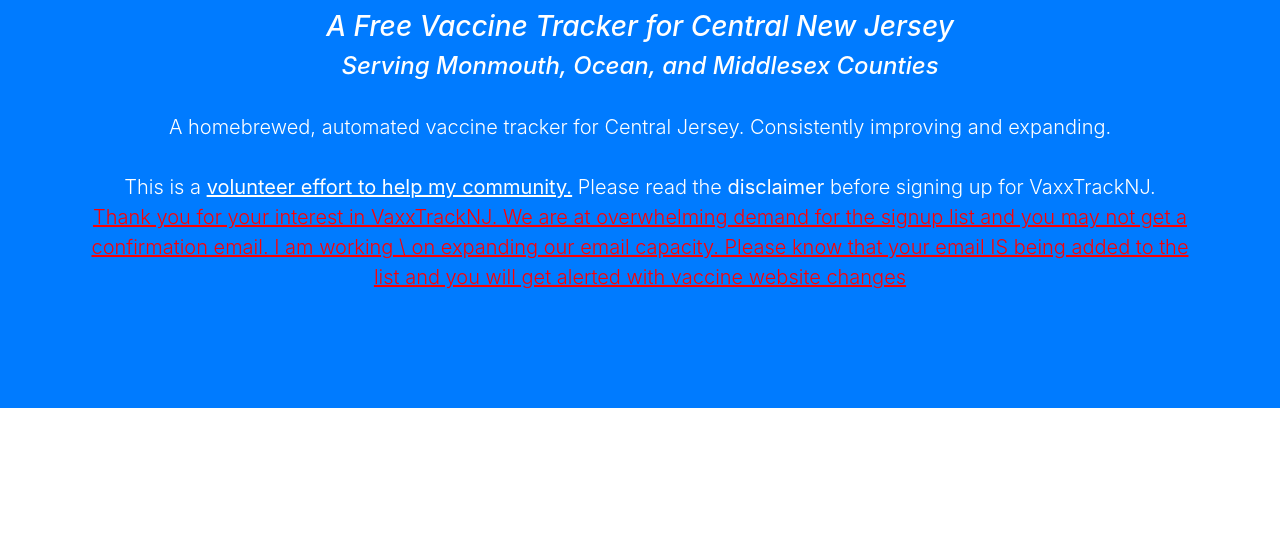
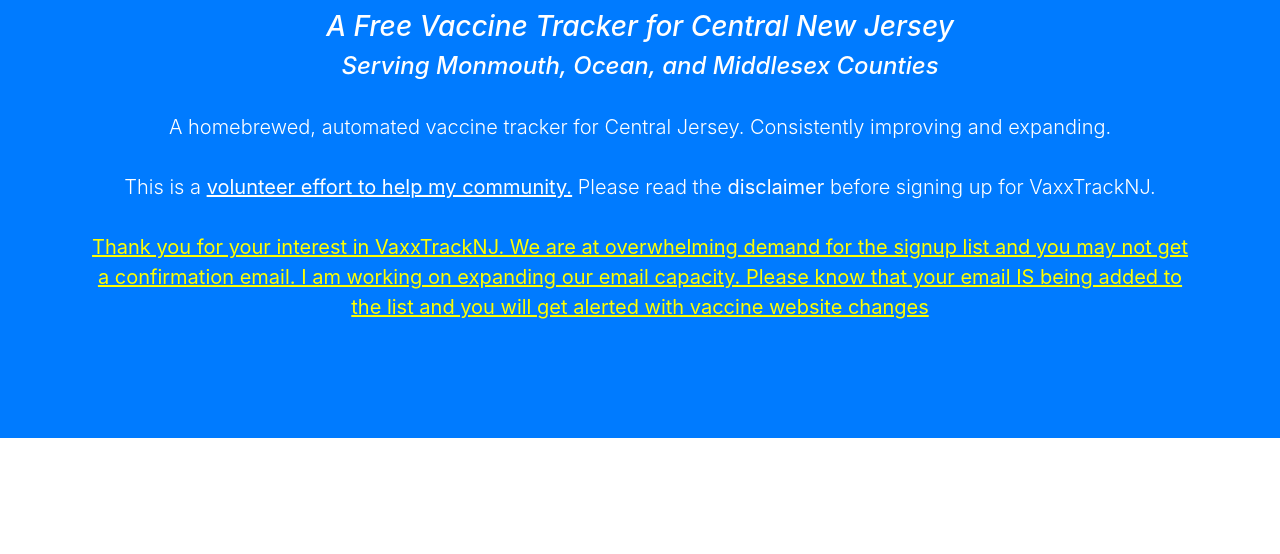
Before and after one commit to amchugh2/vaxxchecknj, a website with bundled scripts: page index.html in a window 1280 px wide. Shown: the part 226-780 px from the top of the page. Built offline with nearby package versions, Linux system fonts and the light colour scheme.

Commit message:
Update index.html

```diff
--- a/index.html
+++ b/index.html
@@ -57,8 +57,9 @@
         This is a <b><u>volunteer effort to help my community.</u></b> Please read the <a href="#services" style="color:white" class="js-scroll-trigger"><b>disclaimer</b></a>
         before signing up for VaxxTrackNJ.
         <br>
-        <u style="color:red"> Thank you for your interest in VaxxTrackNJ. We are at overwhelming demand for the signup list and you may not get a confirmation email. I am working \
-          on expanding our email capacity. Please know that your email IS being added to the list and you will get alerted with vaccine website changes </u>        </u>
+        <br>
+        <u style="color:yellow"> <b>Thank you for your interest in VaxxTrackNJ. We are at overwhelming demand for the signup list and you may not get a confirmation email. I am working
+          on expanding our email capacity. Please know that your email IS being added to the list and you will get alerted with vaccine website changes </u></b>
       </p>
     </div>
   </header>
```
